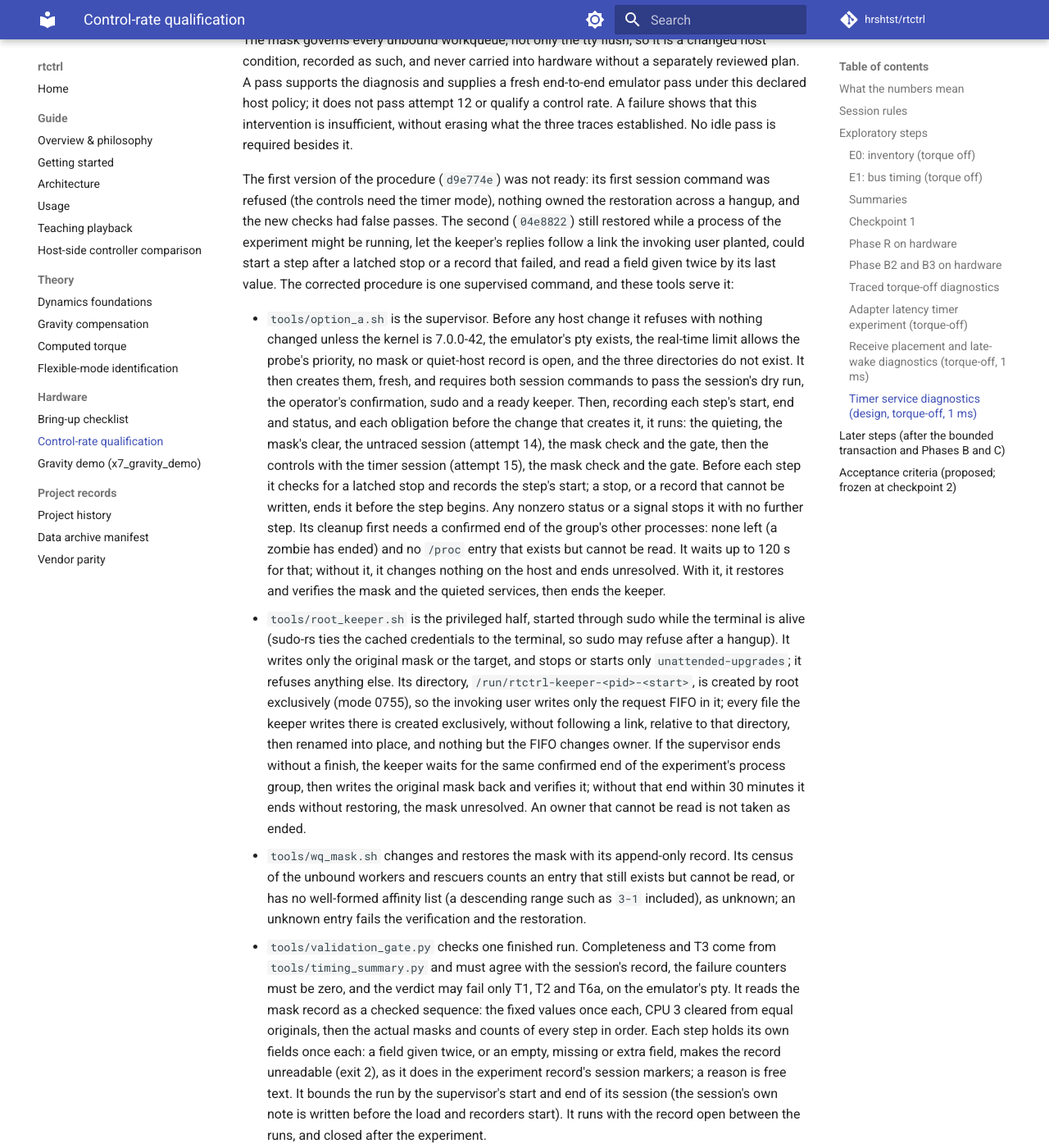
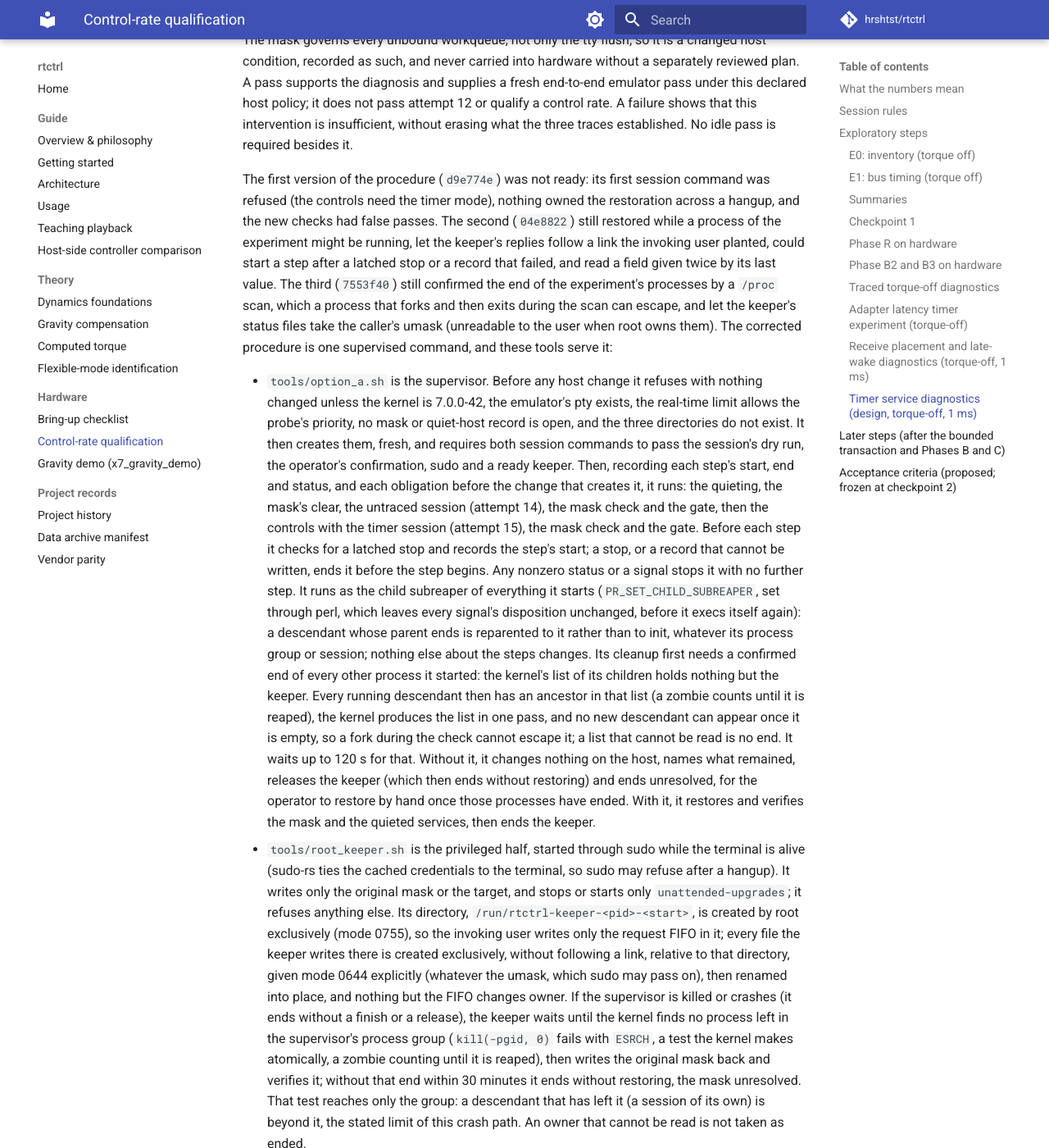
Before and after one commit to hrshtst/rtctrl, an MkDocs documentation site: the page built from docs/hardware/control-rate.md, in a window 1280 px wide and 1400 px high, scrolled down 48224 px. Shown: the whole window at 82% size. Built offline with MkDocs 1.6.1 and Material for MkDocs 9.7.7, drawn with Linux system fonts in a browser that asks for light colours; comment, search, counter and statistics services are not loaded; some of the changed text lies outside the part shown.

Commit message:
docs: Option A's kernel-backed end, the keeper's release and modes, for review
The procedure states what the review of 7553f40 changed. The supervisor
runs as the child subreaper of everything it starts and confirms the
end of its processes from the kernel's list of its children (the keeper
excepted), which a fork during the check cannot escape and which covers
descendants outside the group. Without that end it releases the keeper,
which restores nothing, and exits 3 for the operator to restore by
hand. The keeper's crash fallback confirms the end with kill(-pgid, 0),
the group only, a limit stated as such; its status files get mode 0644
whatever the umask.

The archive manifest adds review-option-a-7553f40/ (the reviewer's
bundle, its ledger verified) and option-a-prep4/ (the reviewer's three
reproducers run unchanged on the corrected tools at 2088c43, the smoke
test's race lines, and four broken copies' outcomes), and the section
README's new hash; the section's 205 rows match the archive.

```diff
--- a/docs/hardware/control-rate.md
+++ b/docs/hardware/control-rate.md
@@ -2270,8 +2270,12 @@ owned the restoration across a hangup, and the new checks had false passes.
 The second (`04e8822`) still restored while a process of the experiment might
 be running, let the keeper's replies follow a link the invoking user planted,
 could start a step after a latched stop or a record that failed, and read a
-field given twice by its last value. The corrected procedure is one
-supervised command, and these tools serve it:
+field given twice by its last value. The third (`7553f40`) still confirmed
+the end of the experiment's processes by a `/proc` scan, which a process
+that forks and then exits during the scan can escape, and let the keeper's
+status files take the caller's umask (unreadable to the user when root owns
+them). The corrected procedure is one supervised command, and these tools
+serve it:
 
 - `tools/option_a.sh` is the supervisor. Before any host change it refuses
   with nothing changed unless the kernel is 7.0.0-42, the emulator's pty
@@ -2286,11 +2290,22 @@ supervised command, and these tools serve it:
   the gate. Before each step it checks for a latched stop and records the
   step's start; a stop, or a record that cannot be written, ends it before
   the step begins. Any nonzero status or a signal stops it with no further
-  step. Its cleanup first needs a confirmed end of the group's other
-  processes: none left (a zombie has ended) and no `/proc` entry that exists
-  but cannot be read. It waits up to 120 s for that; without it, it changes
-  nothing on the host and ends unresolved. With it, it restores and verifies
-  the mask and the quieted services, then ends the keeper.
+  step. It runs as the child subreaper of everything it starts
+  (`PR_SET_CHILD_SUBREAPER`, set through perl, which leaves every signal's
+  disposition unchanged, before it execs itself again): a descendant whose
+  parent ends is reparented to it rather than to init, whatever its process
+  group or session; nothing else about the steps changes. Its cleanup first
+  needs a confirmed end of every other process it started: the kernel's
+  list of its children holds nothing but the keeper. Every running
+  descendant then has an ancestor in that list (a zombie counts until it is
+  reaped), the kernel produces the list in one pass, and no new descendant
+  can appear once it is empty, so a fork during the check cannot escape it;
+  a list that cannot be read is no end. It waits up to 120 s for that.
+  Without it, it changes nothing on the host, names what remained, releases
+  the keeper (which then ends without restoring) and ends unresolved, for
+  the operator to restore by hand once those processes have ended. With it,
+  it restores and verifies the mask and the quieted services, then ends the
+  keeper.
 - `tools/root_keeper.sh` is the privileged half, started through sudo while
   the terminal is alive (sudo-rs ties the cached credentials to the
   terminal, so sudo may refuse after a hangup). It writes only the original
@@ -2298,13 +2313,18 @@ supervised command, and these tools serve it:
   refuses anything else. Its directory, `/run/rtctrl-keeper-<pid>-<start>`,
   is created by root exclusively (mode 0755), so the invoking user writes
   only the request FIFO in it; every file the keeper writes there is created
-  exclusively, without following a link, relative to that directory, then
+  exclusively, without following a link, relative to that directory, given
+  mode 0644 explicitly (whatever the umask, which sudo may pass on), then
   renamed into place, and nothing but the FIFO changes owner. If the
-  supervisor ends without a finish, the keeper waits for the same confirmed
-  end of the experiment's process group, then writes the original mask back
-  and verifies it; without that end within 30 minutes it ends without
-  restoring, the mask unresolved. An owner that cannot be read is not taken
-  as ended.
+  supervisor is killed or crashes (it ends without a finish or a release),
+  the keeper waits until the kernel finds no process left in the
+  supervisor's process group (`kill(-pgid, 0)` fails with `ESRCH`, a test
+  the kernel makes atomically, a zombie counting until it is reaped), then
+  writes the original mask back and verifies it; without that end within 30
+  minutes it ends without restoring, the mask unresolved. That test reaches
+  only the group: a descendant that has left it (a session of its own) is
+  beyond it, the stated limit of this crash path. An owner that cannot be
+  read is not taken as ended.
 - `tools/wq_mask.sh` changes and restores the mask with its append-only
   record. Its census of the unbound workers and rescuers counts an entry
   that still exists but cannot be read, or has no well-formed affinity list
@@ -2364,8 +2384,8 @@ Its exit status:
   above all: no timer run) or a signal, with every restoration verified.
 - 2: it refused, and nothing changed.
 - 3: unresolved. The end of the experiment's processes was not confirmed
-  (nothing was restored; the keeper restores the mask once it confirms that
-  end), an owed restoration was not verified, or a record could not be
+  (nothing was restored, and the released keeper restores nothing either),
+  an owed restoration was not verified, or a record could not be
   written (the final one included: the outcome is then never 0). The
   supervisor names each unresolved item and its remedy. Stop, keep the
   records, and restore (`tools/wq_mask.sh restore`,
@@ -2377,9 +2397,10 @@ Nothing is retried, and no budget, guard, rule or load changes. A signal sent
 to the supervisor alone lets the running session finish before it stops; a
 Ctrl-C or a hangup reaches the session too, which runs its own cleanup first.
 The limits: if the supervisor is killed (SIGKILL) or crashes, only the keeper
-acts, restoring the mask once it confirms that the group's processes have
-ended (not at all if it cannot within 30 minutes), and the quieted services
-and both records stay for the operator; if the keeper is
+acts, restoring the mask once the kernel finds no process left in the
+supervisor's process group (not at all if it does not within 30 minutes; a
+descendant that left the group is not covered then), and the quieted
+services and both records stay for the operator; if the keeper is
 killed too, or the power fails, nothing is restored until the operator does
 (a reboot resets the mask). After a hangup the sessions' own privileged
 cleanup still depends on their sudo, as before.
```
Also changed, not shown: docs/records/data-archive.md (+19 -2 lines).
